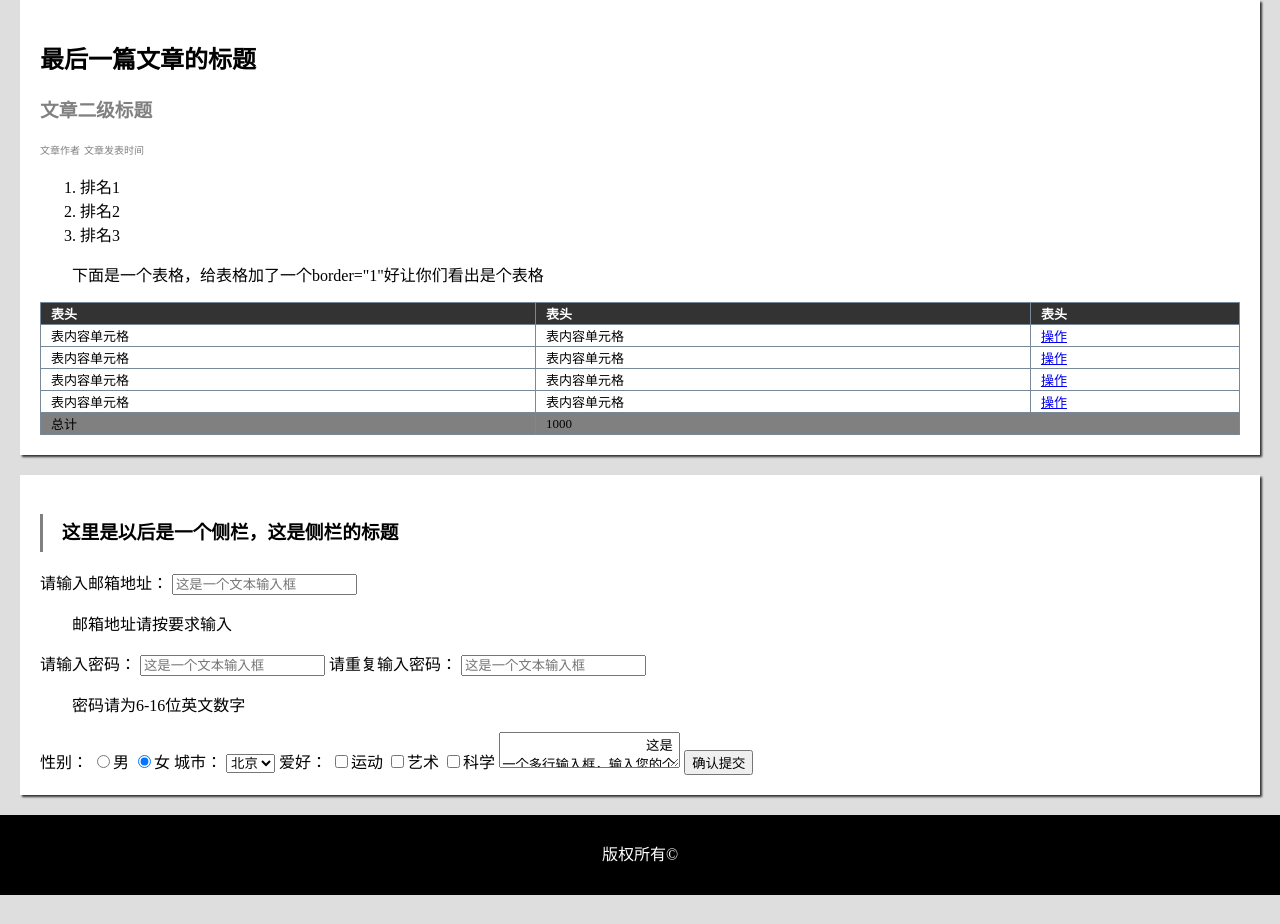
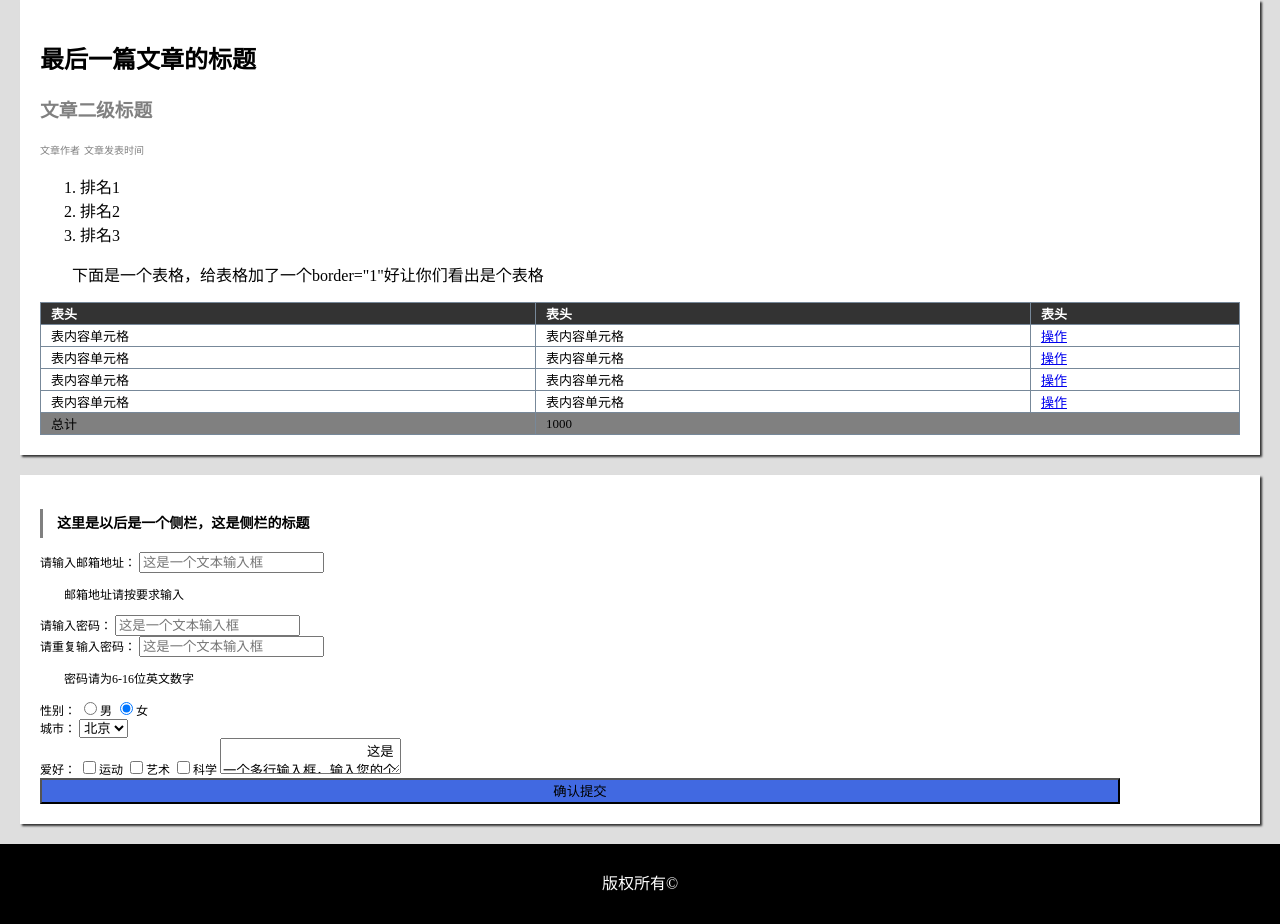
Before and after one commit to 4amup/ife2017, a plain HTML site: page htmlcss/task2/index.html in a window 1280 px wide. Shown: the part 2982-3906 px from the top of the page. Before the commit the page ends 3877 px from the top, so only its background shows below. Drawn offline with Linux system fonts and the light colour scheme.

Commit message:
update task2

```diff
--- a/htmlcss/task2/style.css
+++ b/htmlcss/task2/style.css
@@ -81,11 +81,23 @@ table th {
 tbody tr:last-child {
   background-color: grey;
 }
+#register {
+  font-size: 12px;
+}
+#register form{
+  width: 90%;
+}
 #register h3 {
   border-left: 3px solid grey;
   height: 2em;
   line-height: 2em;
   padding-left: 1em;
+}
+#register input[type='submit'] {
+  background-color: royalblue;
+  display: block;
+  height: 2em;
+  width: 100%;
 }
 footer {
   background-color: #000000;
```
Also changed, not shown: htmlcss/task2/index.html (+3 -0 lines).
